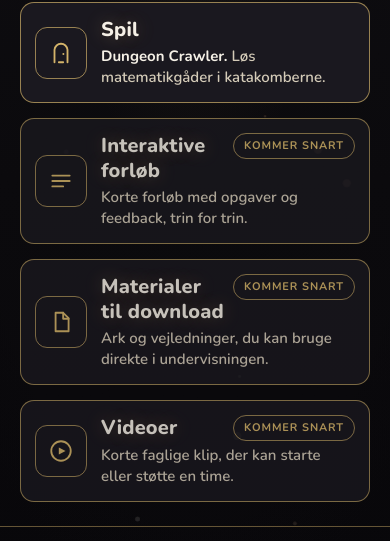
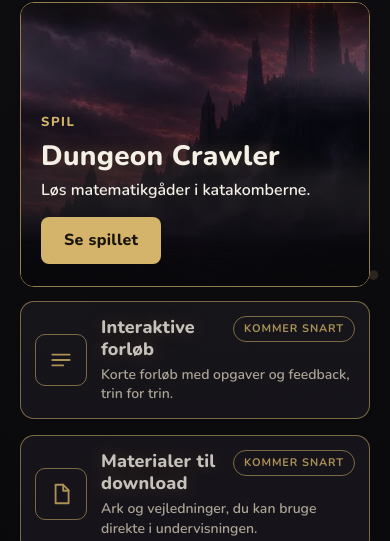
Before and after one commit to jkofoed90-cloud/laeringsportal-test, a plain HTML site: page index.html in a window 390 px wide. Shown: the part 340-881 px from the top of the page. Drawn offline with nearby package versions, Linux system fonts and the light colour scheme.

Commit message:
Gør forsiden symmetrisk med et stort Spil-kort og tre felter på en række.

```diff
--- a/index.html
+++ b/index.html
@@ -114,22 +114,23 @@
       <img class="hero-logo" src="assets/matquest-logo.png" alt="Matquest" width="960" height="540">
       <p class="hero-tagline">En matematikportal med forløb, materialer, videoer og spil.</p>
     </div>
-    <div class="hero-body">
-      <section class="how" aria-label="Det kan du på Matquest">
+    <section class="how" aria-label="Det kan du på Matquest">
+      <a class="spil-card" href="spil/dungeon-crawler/" aria-label="Se spillet Dungeon Crawler">
+        <span class="spil-card-media" aria-hidden="true">
+          <picture>
+            <source type="image/webp" srcset="spil/dungeon-crawler/billeder/01_hovedmenu-960.webp 960w, spil/dungeon-crawler/billeder/01_hovedmenu-1600.webp 1600w" sizes="(max-width: 1100px) 100vw, 1080px">
+            <img src="spil/dungeon-crawler/billeder/01_hovedmenu-960.jpg" srcset="spil/dungeon-crawler/billeder/01_hovedmenu-960.jpg 960w, spil/dungeon-crawler/billeder/01_hovedmenu-1600.jpg 1600w" sizes="(max-width: 1100px) 100vw, 1080px" width="1600" height="900" alt="" decoding="async">
+          </picture>
+        </span>
+        <span class="spil-card-shade" aria-hidden="true"></span>
+        <span class="spil-card-copy">
+          <span class="spil-card-kicker">Spil</span>
+          <h2>Dungeon Crawler</h2>
+          <p>Løs matematikgåder i katakomberne.</p>
+          <span class="btn btn-cta">Se spillet</span>
+        </span>
+      </a>
       <ul class="how-list">
-        <li>
-          <a class="how-item how-item-spil" href="spil/">
-            <span class="how-icon" aria-hidden="true">
-              <svg viewBox="0 0 24 24" fill="none" stroke="currentColor" stroke-width="1.7" stroke-linecap="round" stroke-linejoin="round"><path d="M6 20.5V9A6 6 0 0 1 12 3.5 6 6 0 0 1 18 9v11.5"/><path d="M10 20.5h4"/><circle cx="14.2" cy="13" r="0.9" fill="currentColor" stroke="none"/></svg>
-            </span>
-            <span class="how-body">
-              <span class="how-title-row">
-                <h2>Spil</h2>
-              </span>
-              <p><strong>Dungeon Crawler.</strong> Løs matematikgåder i katakomberne.</p>
-            </span>
-          </a>
-        </li>
         <li>
           <a class="how-item ikke-i-brug" aria-disabled="true">
             <span class="how-icon" aria-hidden="true">
@@ -174,8 +175,6 @@
         </li>
       </ul>
     </section>
-    <aside class="hero-aside" aria-hidden="true"></aside>
-    </div>
   </main>
 
   <footer class="foot">
--- a/style.css
+++ b/style.css
@@ -161,71 +161,153 @@ ul { list-style: none; }
   margin: 12px 0 0;
   line-height: 1.45;
 }
-.hero-body {
-  flex: 1 1 auto;
-  display: grid;
-  grid-template-columns: minmax(280px, 620px) 1fr;
-  gap: 48px;
-  align-items: start;
-}
-.hero-aside { min-height: 0; }
-
-.how { width: auto; margin: 0; padding: 0; }
-.how-list {
+.how {
+  width: 100%;
+  max-width: 1080px;
+  margin: 0 auto;
+  padding: 0;
   display: flex;
   flex-direction: column;
-  gap: 15px;
+  gap: 20px;
+}
+
+.spil-card {
+  position: relative;
+  display: block;
+  width: 100%;
+  aspect-ratio: 2.35 / 1;
+  min-height: 300px;
+  border: 1px solid var(--gold-line-strong);
+  border-radius: 14px;
+  overflow: hidden;
+  isolation: isolate;
+  transition: border-color 0.15s ease, box-shadow 0.15s ease;
+}
+.spil-card-media,
+.spil-card-media picture,
+.spil-card-media img,
+.spil-card-shade {
+  position: absolute;
+  inset: 0;
+  width: 100%;
+  height: 100%;
+}
+.spil-card-media img {
+  object-fit: cover;
+  object-position: center 44%;
+  max-width: none;
+  transform: scale(1.28);
+  transform-origin: center 42%;
+}
+.spil-card-shade {
+  background:
+    linear-gradient(180deg, rgba(8, 7, 10, 0.42) 0%, transparent 24%, transparent 55%, rgba(8, 7, 10, 0.72) 100%),
+    linear-gradient(105deg, rgba(8, 7, 10, 0.94) 0%, rgba(8, 7, 10, 0.84) 32%, rgba(8, 7, 10, 0.40) 55%, rgba(8, 7, 10, 0.18) 100%);
+  pointer-events: none;
+}
+.spil-card-copy {
+  position: relative;
+  z-index: 2;
+  display: flex;
+  flex-direction: column;
+  justify-content: center;
+  align-items: flex-start;
+  height: 100%;
+  padding: 36px 44px;
+  max-width: 28em;
+}
+.spil-card-kicker {
+  font-family: var(--font-body);
+  font-weight: 800;
+  font-size: 13px;
+  letter-spacing: 0.12em;
+  text-transform: uppercase;
+  color: var(--gold);
+  margin-bottom: 8px;
+}
+.spil-card h2 {
+  font-family: var(--font-body);
+  font-weight: 800;
+  font-size: 36px;
+  letter-spacing: 0.01em;
+  margin: 0;
+  color: var(--text);
+  line-height: 1.15;
+  text-shadow: var(--heading-glow);
+}
+.spil-card p {
+  color: var(--text);
+  font-size: 18px;
+  font-weight: 600;
+  line-height: 1.4;
+  margin: 8px 0 22px;
+  max-width: 22em;
+}
+.btn-cta {
+  background: var(--gold);
+  color: #1A140C;
+  border-color: transparent;
+  font-size: 16px;
+  font-weight: 800;
+  padding: 10px 22px;
+  min-height: 44px;
+}
+.spil-card:hover { border-color: var(--gold-hover); box-shadow: var(--card-glow); }
+.spil-card:hover .btn-cta { background: var(--gold-hover); }
+.spil-card:focus-visible { outline: 2px solid var(--gold); outline-offset: 3px; }
+
+.how-list {
+  display: grid;
+  grid-template-columns: repeat(3, 1fr);
+  gap: 16px;
   width: 100%;
   margin: 0;
 }
 .how-item {
   display: flex;
-  flex-direction: row;
-  align-items: center;
-  gap: 24px;
-  min-height: 114px;
+  flex-direction: column;
+  align-items: flex-start;
+  gap: 12px;
+  min-height: 0;
+  height: 100%;
   background: var(--panel);
   border: 1px solid var(--gold-line-strong);
   border-radius: 14px;
-  padding: 21px 27px;
+  padding: 18px 18px 20px;
   transition: border-color 0.15s ease, box-shadow 0.15s ease, background 0.15s ease;
 }
 .how-item:hover { border-color: var(--gold-line-strong); }
-a.how-item:not(.ikke-i-brug):hover {
-  border-color: var(--gold-hover);
-  background: var(--panel-hover);
-  box-shadow: var(--card-glow);
-}
 .how-item:focus-visible { outline: 2px solid var(--gold); outline-offset: 3px; }
 .how-icon {
-  flex: 0 0 60px;
-  width: 60px;
-  height: 60px;
+  flex: 0 0 40px;
+  width: 40px;
+  height: 40px;
   display: flex;
   align-items: center;
   justify-content: center;
   color: var(--gold);
   border: 1px solid var(--gold-line-strong);
-  border-radius: 12px;
+  border-radius: 10px;
 }
-.how-icon svg { width: 30px; height: 30px; display: block; }
-.how-body { flex: 1; min-width: 0; }
+.how-icon svg { width: 20px; height: 20px; display: block; }
+.how-body { flex: 1; min-width: 0; width: 100%; }
 .how-title-row {
   display: flex;
-  align-items: center;
-  gap: 10px;
+  align-items: flex-start;
+  gap: 8px;
+  width: 100%;
 }
 .how-item h2 {
   font-family: var(--font-body);
   font-weight: 800;
-  font-size: 26px;
+  font-size: 18px;
   letter-spacing: 0.01em;
   margin: 0;
   color: var(--text);
   line-height: 1.25;
   text-shadow: var(--heading-glow);
 }
-.how-item p { color: var(--muted); font-size: 21px; font-weight: 600; line-height: 1.4; margin-top: 4px; }
+.how-item p { color: var(--muted); font-size: 14px; font-weight: 600; line-height: 1.4; margin-top: 6px; }
 .how-item p strong { color: var(--text); font-weight: 700; }
 .how-title-row .pill { margin-left: auto; flex-shrink: 0; }
 
@@ -240,7 +322,7 @@ a.how-item:not(.ikke-i-brug):hover {
 .foot-copy { margin-top: 2px; color: var(--muted); font-size: 15px; font-weight: 600; }
 
 @media (prefers-reduced-motion: reduce) {
-  .btn, .how-item { transition: none; }
+  .btn, .how-item, .spil-card { transition: none; }
 }
 
 /* Markering: ikke i brug endnu — dimmet, uden kryds */
@@ -259,17 +341,21 @@ a.how-item:not(.ikke-i-brug):hover {
   .hero { padding: 4px var(--gutter) 24px; }
   .hero-brand { padding: 8px 0 22px; }
   .hero-logo { width: min(720px, 100%); }
-  .hero-body {
-    grid-template-columns: 1fr;
-    gap: 0;
+  .pill { white-space: nowrap; }
+  .spil-card {
+    aspect-ratio: 2.1 / 1;
+    min-height: 260px;
   }
-  .hero-aside { display: none; }
-  .pill { white-space: nowrap; }
-  .how-item {
-    min-height: 96px;
-    padding: 18px 20px;
-  }
+  .spil-card-copy { padding: 28px 28px; }
+  .spil-card h2 { font-size: 32px; }
   .foot { padding: 18px var(--gutter) 28px; }
+}
+
+@media (max-width: 899px) {
+  .how-list { grid-template-columns: 1fr; }
+  .how-item { flex-direction: row; align-items: center; gap: 16px; padding: 16px 18px; }
+  .how-icon { flex: 0 0 44px; width: 44px; height: 44px; }
+  .how-icon svg { width: 22px; height: 22px; }
 }
 
 @media (max-width: 767px) {
@@ -278,7 +364,29 @@ a.how-item:not(.ikke-i-brug):hover {
   .hero-logo { width: min(450px, 100%); }
   .hero-brand { padding: 2px 0 16px; }
   .hero-tagline { font-size: 15px; margin-top: 10px; }
-  .how-item { min-height: 88px; gap: 14px; padding: 14px 14px; }
+  .how { gap: 14px; }
+  .how-list { grid-template-columns: 1fr; }
+  .spil-card {
+    aspect-ratio: 16 / 13;
+    min-height: 280px;
+  }
+  .spil-card-media img {
+    object-position: center 58%;
+    transform-origin: center 58%;
+    transform: scale(1.4);
+  }
+  .spil-card-shade {
+    background:
+      linear-gradient(180deg, rgba(8, 7, 10, 0.45) 0%, rgba(8, 7, 10, 0.15) 26%, rgba(8, 7, 10, 0.50) 52%, rgba(8, 7, 10, 0.94) 100%);
+  }
+  .spil-card-copy {
+    justify-content: flex-end;
+    padding: 20px 20px 22px;
+    max-width: none;
+  }
+  .spil-card h2 { font-size: 28px; }
+  .spil-card p { font-size: 16px; margin: 6px 0 16px; }
+  .how-item { flex-direction: row; align-items: center; gap: 14px; padding: 14px 14px; min-height: 88px; }
   .how-icon { flex: 0 0 52px; width: 52px; height: 52px; }
   .how-icon svg { width: 26px; height: 26px; }
   .how-title-row {
@@ -288,7 +396,7 @@ a.how-item:not(.ikke-i-brug):hover {
     column-gap: 8px;
   }
   .how-title-row .pill { margin-left: 0; white-space: nowrap; }
-  .how-item h2 { font-size: 20px; }
-  .how-item p { font-size: 15px; }
+  .how-item h2 { font-size: 18px; }
+  .how-item p { font-size: 14px; margin-top: 4px; }
   .foot { padding: 16px var(--gutter) 24px; }
 }
```
